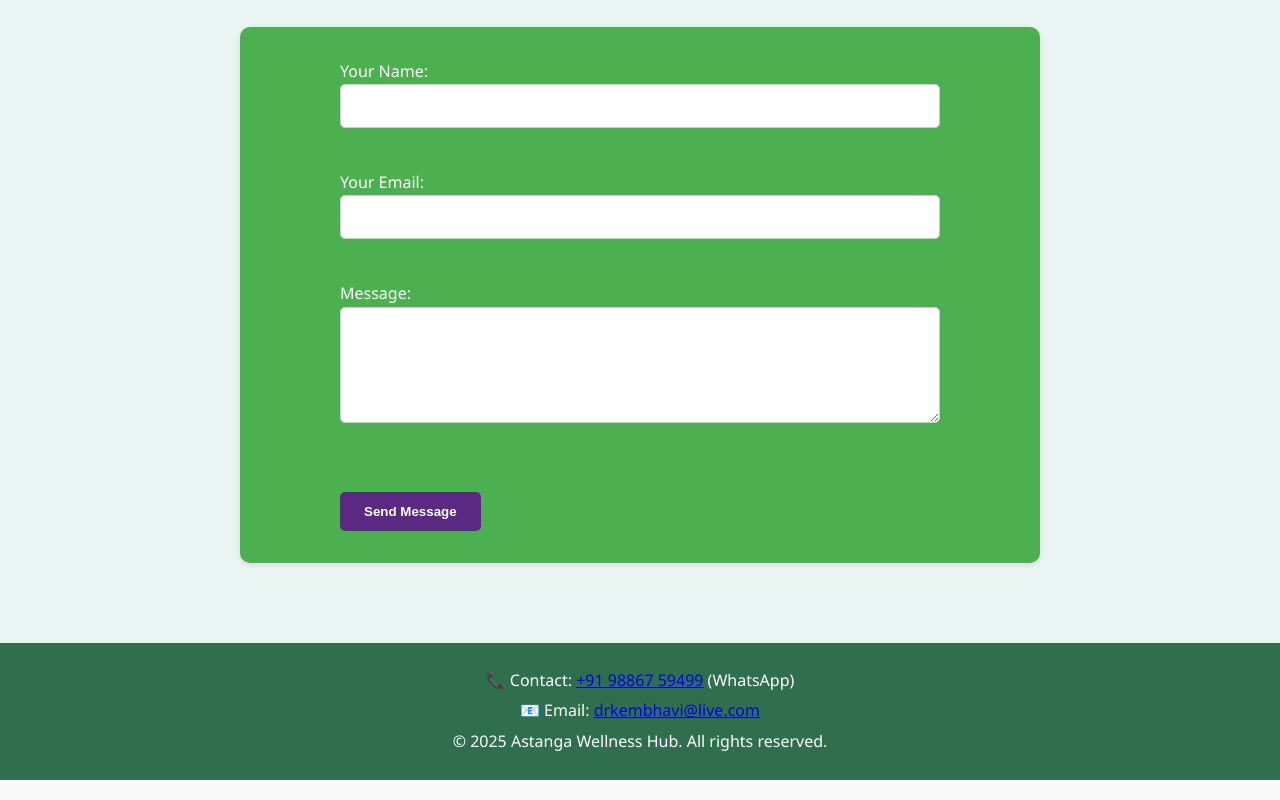
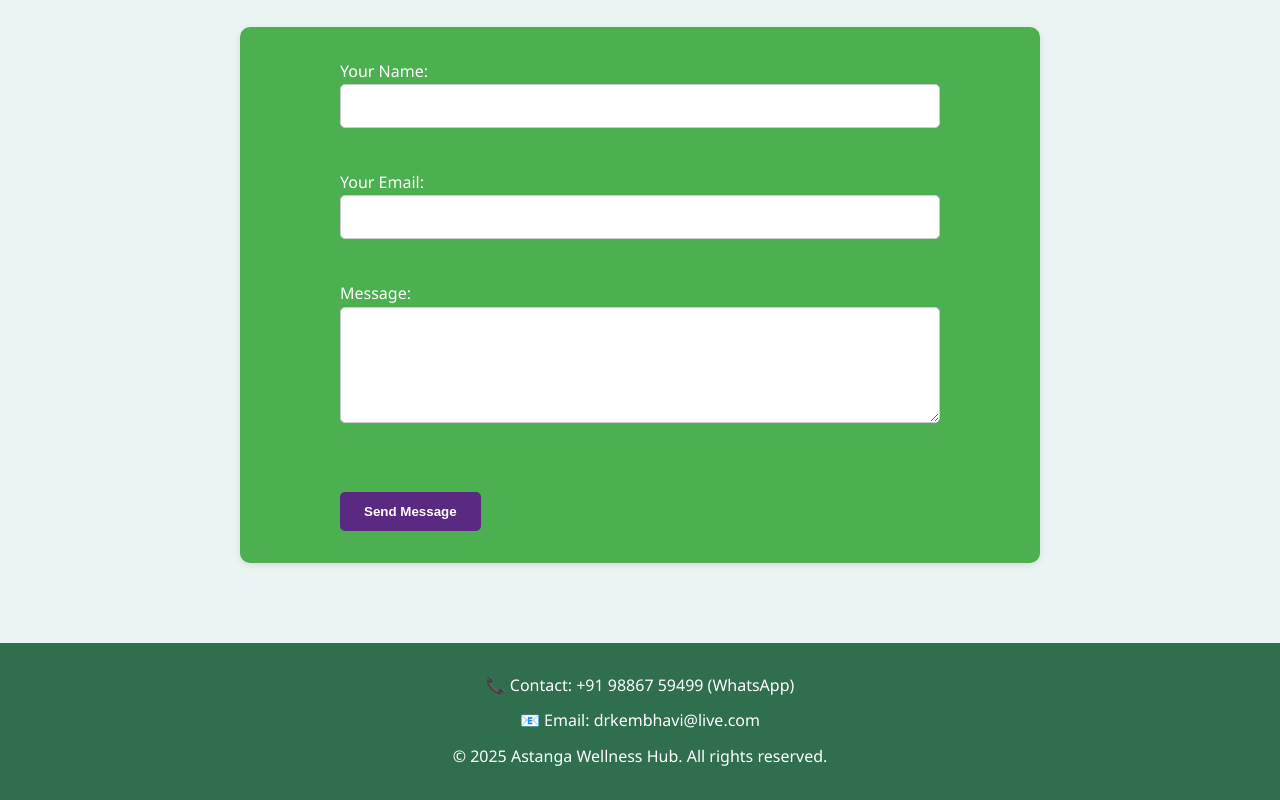
Before and after one commit to DrKembhavi-s/astanga-wellness-hub, a plain HTML site: page index.html in a window 1280 px wide. Shown: the part 1783-2583 px from the top of the page. Drawn offline with Linux system fonts and the light colour scheme.

Commit message:
Update main.css

```diff
--- a/main.css
+++ b/main.css
@@ -251,25 +251,36 @@ input:focus, textarea:focus {
   text-align: center;
 }
 
-.footer p {
-  margin: 5px 0;
+.footer-content {
+  max-width: 800px;
+  margin: 0 auto;
+}
+
+.footer-content p {
+  margin: 10px 0;
   font-size: 1rem;
   color: #fff;
 }
 
-.footer-links {
-  margin-top: 10px;
-}
-
-.footer-links a {
-  color: #fff;
+.footer-content a {
+  color: #fff !important;
   text-decoration: none;
-  margin: 0 10px;
   font-weight: 500;
 }
 
-.footer-links a:hover {
-  color: #ffcc00;
+.footer-content a:hover {
+  color: #ffcc00 !important;
+  text-decoration: underline;
+}
+
+/* Alternative - style all links in footer */
+.footer a {
+  color: #fff !important;
+  text-decoration: none;
+}
+
+.footer a:hover {
+  color: #ffcc00 !important;
   text-decoration: underline;
 }
 
```
